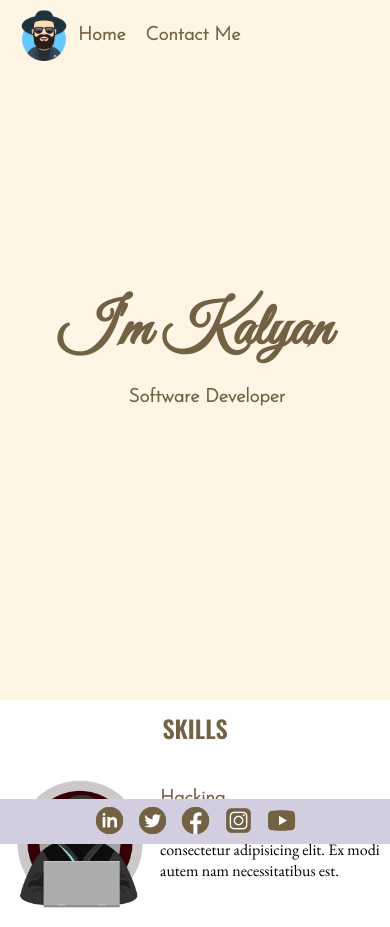
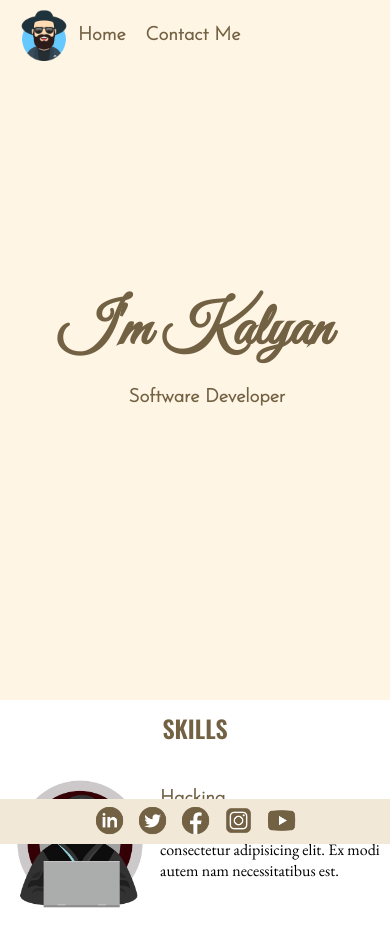
Before and after one commit to kalyan-creator/cv, a plain HTML site: page index.html in a window 390 px wide. Shown: the top 927 px of the page. Drawn offline with nearby package versions, Linux system fonts and the light colour scheme; a web font is replaced by a local one.

Commit message:
Add files via upload
css updated footer color on resolution

```diff
--- a/main.css
+++ b/main.css
@@ -111,7 +111,7 @@ p{
     .footer-container{
         width:100%;
         height:45px;
-        background-color: #D3CEDF;
+        background-color: #F2E8D8;
         position: absolute;
         bottom:0;
 
```
